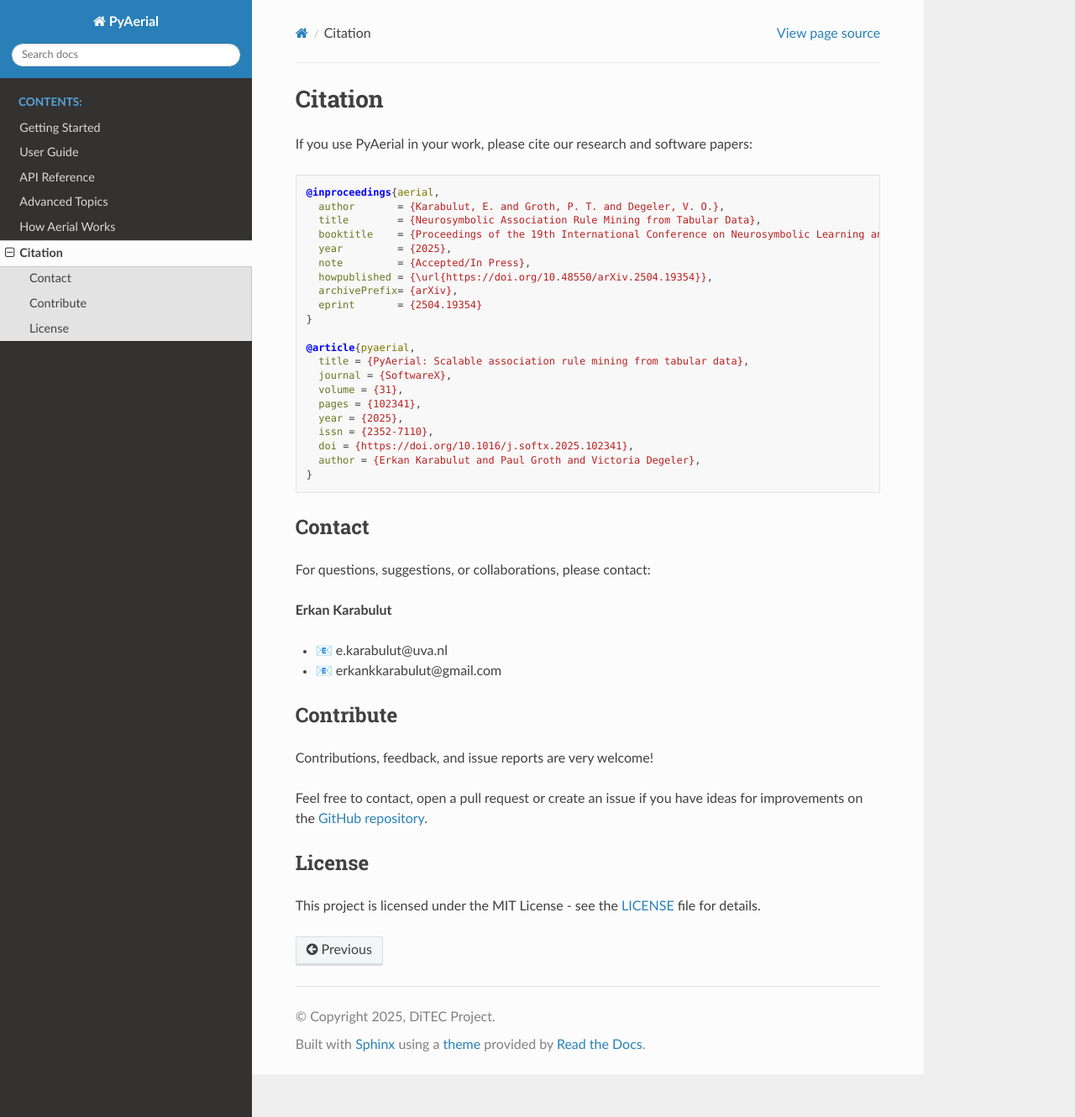
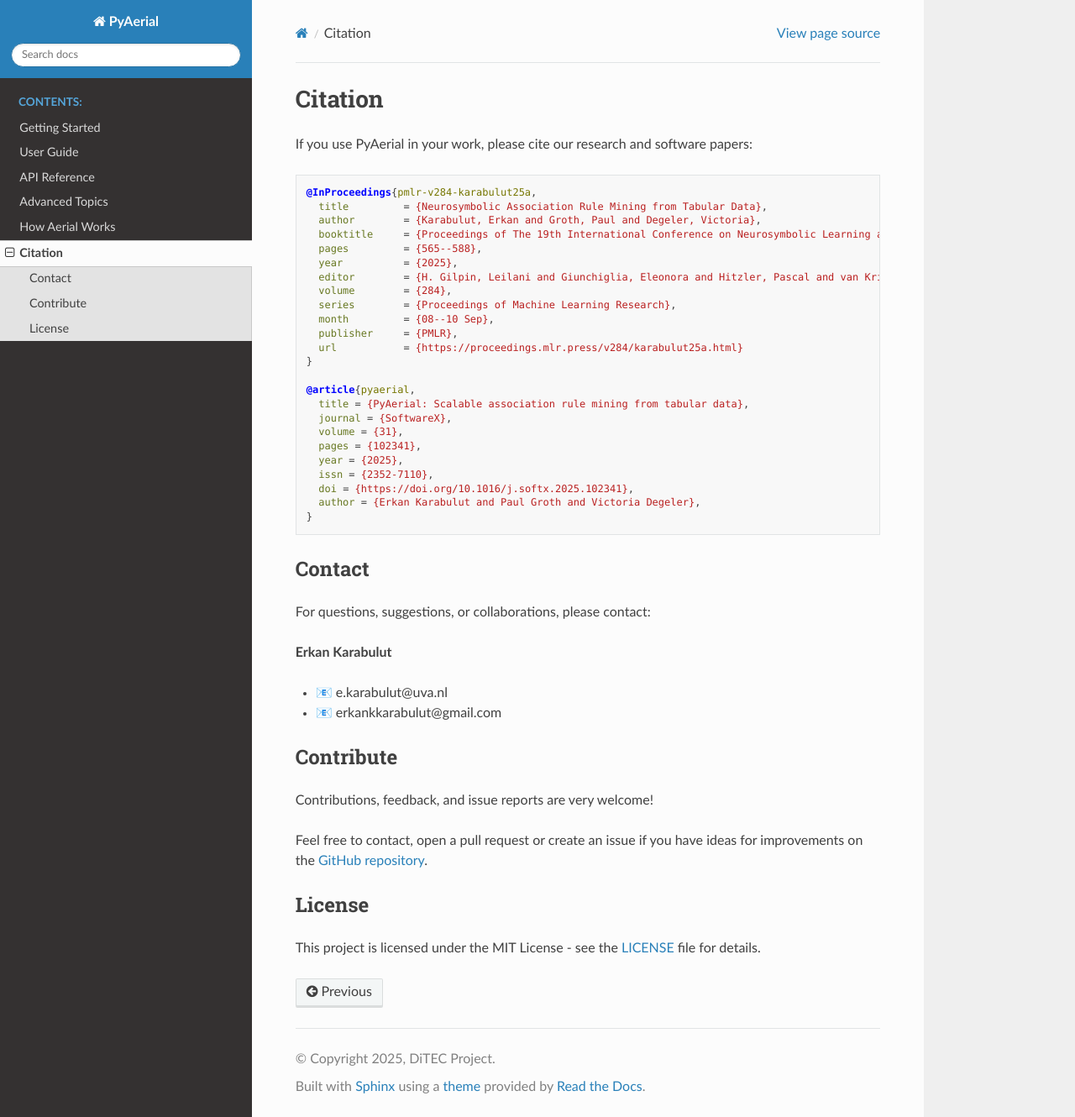
Before and after one commit to DiTEC-project/pyaerial, a Sphinx documentation site: the page built from docs/source/citation.md, in a window 1280 px wide and 1330 px high. Shown: the whole window at 84% size. Built offline with Sphinx 7.4.7 and the Read the Docs theme 3.1.0, drawn with Linux system fonts in a browser that asks for light colours; the version number could not be read and is left out.

Commit message:
add contributors in readme file and update arxiv links of pyaerial to pmlr links

````diff
--- a/docs/source/citation.md
+++ b/docs/source/citation.md
@@ -3,15 +3,18 @@
 If you use PyAerial in your work, please cite our research and software papers:
 
 ```bibtex
-@inproceedings{aerial,
-  author       = {Karabulut, E. and Groth, P. T. and Degeler, V. O.},
-  title        = {Neurosymbolic Association Rule Mining from Tabular Data},
-  booktitle    = {Proceedings of the 19th International Conference on Neurosymbolic Learning and Reasoning (NeSy)},
-  year         = {2025},
-  note         = {Accepted/In Press},
-  howpublished = {\url{https://doi.org/10.48550/arXiv.2504.19354}},
-  archivePrefix= {arXiv},
-  eprint       = {2504.19354}
+@InProceedings{pmlr-v284-karabulut25a,
+  title         = {Neurosymbolic Association Rule Mining from Tabular Data},
+  author        = {Karabulut, Erkan and Groth, Paul and Degeler, Victoria},
+  booktitle     = {Proceedings of The 19th International Conference on Neurosymbolic Learning and Reasoning},
+  pages         = {565--588},
+  year          = {2025},
+  editor        = {H. Gilpin, Leilani and Giunchiglia, Eleonora and Hitzler, Pascal and van Krieken, Emile},
+  volume        = {284},
+  series        = {Proceedings of Machine Learning Research},
+  month         = {08--10 Sep},
+  publisher     = {PMLR},
+  url           = {https://proceedings.mlr.press/v284/karabulut25a.html}
 }
 
 @article{pyaerial,
--- a/docs/source/index.rst
+++ b/docs/source/index.rst
@@ -8,7 +8,7 @@
 Unlike traditional exhaustive methods (e.g., Apriori, FP-Growth), Aerial addresses the **rule explosion** problem by learning neural representations and extracting only the most relevant patterns, making it suitable for large-scale datasets.
 
 Learn more about the architecture, training, and rule extraction in our paper:
-`Neurosymbolic Association Rule Mining from Tabular Data <https://arxiv.org/abs/2504.19354>`_
+`Neurosymbolic Association Rule Mining from Tabular Data <https://proceedings.mlr.press/v284/karabulut25a.html>`_
 
 .. toctree::
    :maxdepth: 2
````
Also changed, not shown: README.md (+10 -0 lines), docs/source/research.md (+2 -2 lines), 2 other files.
